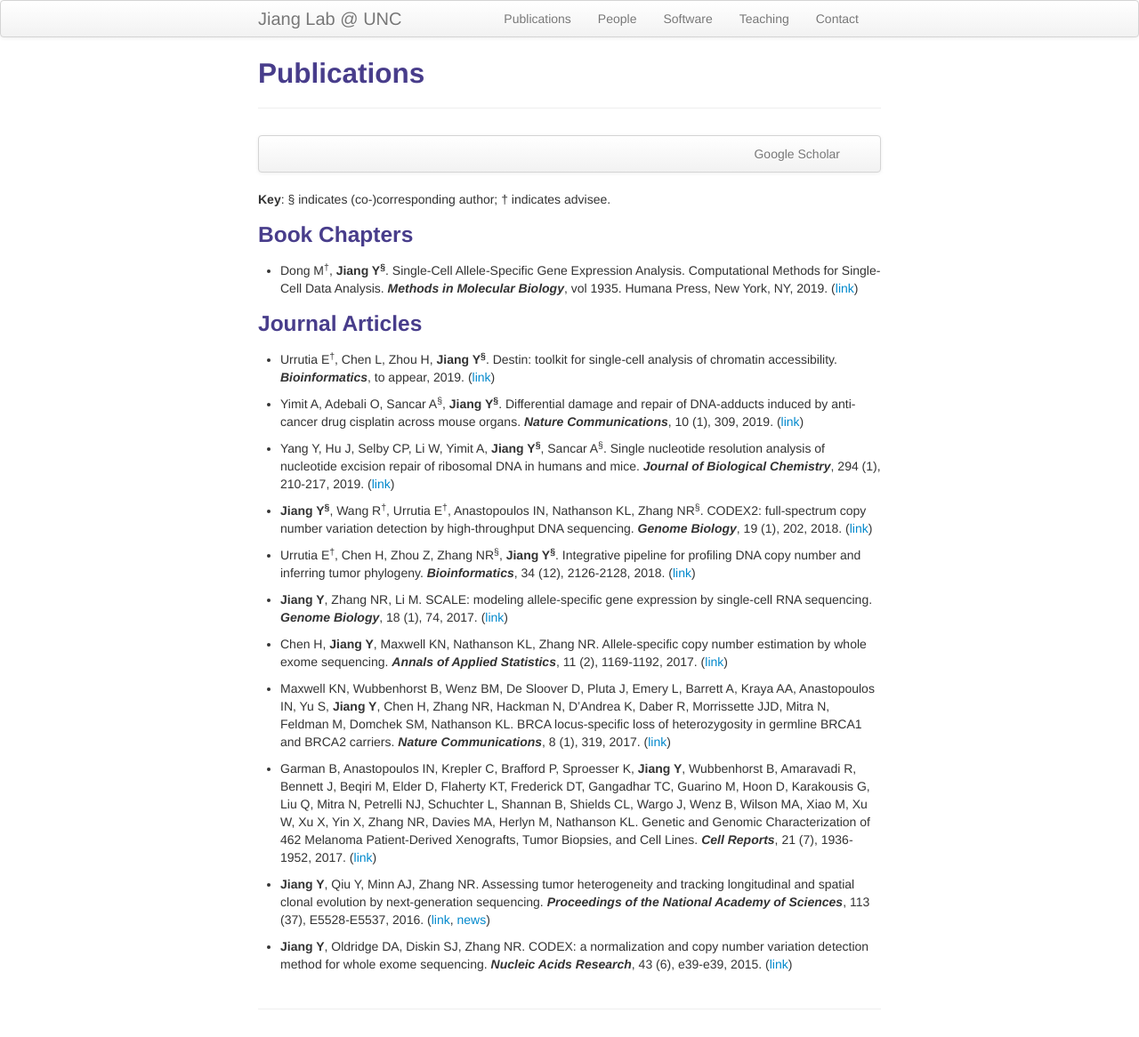
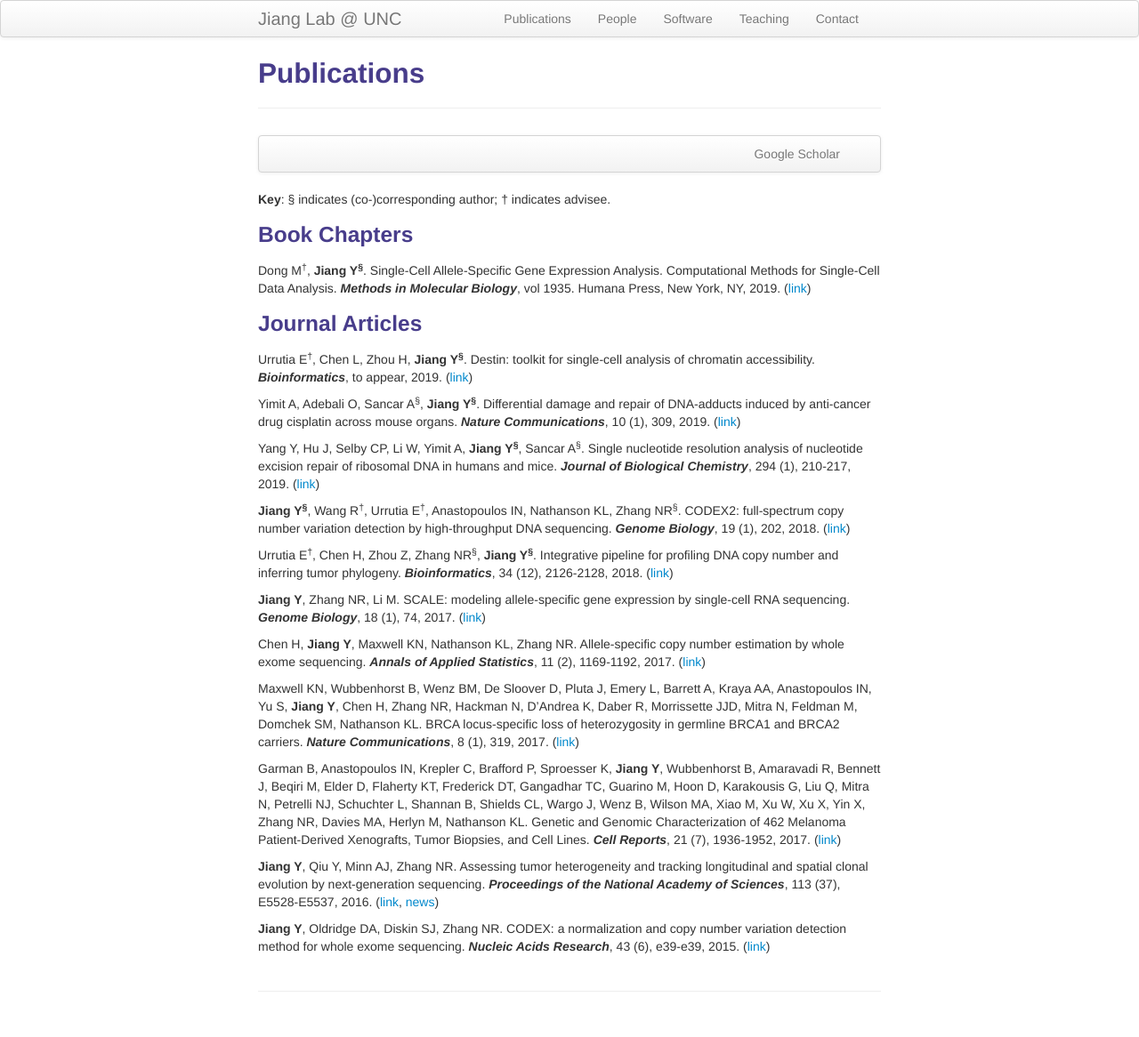
Before and after one commit to yuchaojiang/yuchaojiang.github.io, a Jekyll site: the page built from pages/pubs.md, in a window 1280 px wide. Shown: the whole page at 89% size. Built offline with Jekyll 4.4.1, drawn with Linux system fonts in a browser that asks for light colours.

Commit message:
Update pubs.md

```diff
--- a/pages/pubs.md
+++ b/pages/pubs.md
@@ -16,28 +16,28 @@ description: Yuchao Jiang's publications
 
 ### Book Chapters
 
-* Dong M<sup>&dagger;</sup>, **Jiang Y<sup>&sect;</sup>**. Single-Cell Allele-Specific Gene Expression Analysis. Computational Methods for Single-Cell Data Analysis. ***Methods in Molecular Biology***, vol 1935. Humana Press, New York, NY, 2019. ([link](https://link.springer.com/protocol/10.1007%2F978-1-4939-9057-3_11))
+Dong M<sup>&dagger;</sup>, **Jiang Y<sup>&sect;</sup>**. Single-Cell Allele-Specific Gene Expression Analysis. Computational Methods for Single-Cell Data Analysis. ***Methods in Molecular Biology***, vol 1935. Humana Press, New York, NY, 2019. ([link](https://link.springer.com/protocol/10.1007%2F978-1-4939-9057-3_11))
 
 ### Journal Articles
 
-* Urrutia E<sup>&dagger;</sup>, Chen L, Zhou H, **Jiang Y<sup>&sect;</sup>**. Destin: toolkit for single-cell analysis of chromatin accessibility. ***Bioinformatics***, to appear, 2019. ([link](http://biorxiv.org/cgi/content/short/461905v2))
+Urrutia E<sup>&dagger;</sup>, Chen L, Zhou H, **Jiang Y<sup>&sect;</sup>**. Destin: toolkit for single-cell analysis of chromatin accessibility. ***Bioinformatics***, to appear, 2019. ([link](http://biorxiv.org/cgi/content/short/461905v2))
 
-* Yimit A, Adebali O, Sancar A<sup>&sect;</sup>, **Jiang Y<sup>&sect;</sup>**. Differential damage and repair of DNA-adducts induced by anti-cancer drug cisplatin across mouse organs. ***Nature Communications***, 10 (1), 309, 2019. ([link](https://www.nature.com/articles/s41467-019-08290-2))
+Yimit A, Adebali O, Sancar A<sup>&sect;</sup>, **Jiang Y<sup>&sect;</sup>**. Differential damage and repair of DNA-adducts induced by anti-cancer drug cisplatin across mouse organs. ***Nature Communications***, 10 (1), 309, 2019. ([link](https://www.nature.com/articles/s41467-019-08290-2))
 
-* Yang Y, Hu J, Selby CP, Li W, Yimit A, **Jiang Y<sup>&sect;</sup>**, Sancar A<sup>&sect;</sup>. Single nucleotide resolution analysis of nucleotide excision repair of ribosomal DNA in humans and mice. ***Journal of Biological Chemistry***, 294 (1), 210-217, 2019. ([link](http://www.jbc.org/content/294/1/210.short))
+Yang Y, Hu J, Selby CP, Li W, Yimit A, **Jiang Y<sup>&sect;</sup>**, Sancar A<sup>&sect;</sup>. Single nucleotide resolution analysis of nucleotide excision repair of ribosomal DNA in humans and mice. ***Journal of Biological Chemistry***, 294 (1), 210-217, 2019. ([link](http://www.jbc.org/content/294/1/210.short))
 
-* **Jiang Y<sup>&sect;</sup>**, Wang R<sup>&dagger;</sup>, Urrutia E<sup>&dagger;</sup>, Anastopoulos IN, Nathanson KL, Zhang NR<sup>&sect;</sup>. CODEX2: full-spectrum copy number variation detection by high-throughput DNA sequencing. ***Genome Biology***, 19 (1), 202, 2018. ([link](https://genomebiology.biomedcentral.com/articles/10.1186/s13059-018-1578-y))
+**Jiang Y<sup>&sect;</sup>**, Wang R<sup>&dagger;</sup>, Urrutia E<sup>&dagger;</sup>, Anastopoulos IN, Nathanson KL, Zhang NR<sup>&sect;</sup>. CODEX2: full-spectrum copy number variation detection by high-throughput DNA sequencing. ***Genome Biology***, 19 (1), 202, 2018. ([link](https://genomebiology.biomedcentral.com/articles/10.1186/s13059-018-1578-y))
 
-* Urrutia E<sup>&dagger;</sup>, Chen H, Zhou Z, Zhang NR<sup>&sect;</sup>, **Jiang Y<sup>&sect;</sup>**. Integrative pipeline for profiling DNA copy number and inferring tumor phylogeny. ***Bioinformatics***, 34 (12), 2126-2128, 2018. ([link](https://doi.org/10.1093/bioinformatics/bty057))
+Urrutia E<sup>&dagger;</sup>, Chen H, Zhou Z, Zhang NR<sup>&sect;</sup>, **Jiang Y<sup>&sect;</sup>**. Integrative pipeline for profiling DNA copy number and inferring tumor phylogeny. ***Bioinformatics***, 34 (12), 2126-2128, 2018. ([link](https://doi.org/10.1093/bioinformatics/bty057))
 
-* **Jiang Y**, Zhang NR, Li M. SCALE: modeling allele-specific gene expression by single-cell RNA sequencing. ***Genome Biology***, 18 (1), 74, 2017. ([link](https://genomebiology.biomedcentral.com/articles/10.1186/s13059-017-1200-8))
+**Jiang Y**, Zhang NR, Li M. SCALE: modeling allele-specific gene expression by single-cell RNA sequencing. ***Genome Biology***, 18 (1), 74, 2017. ([link](https://genomebiology.biomedcentral.com/articles/10.1186/s13059-017-1200-8))
 
-* Chen H, **Jiang Y**, Maxwell KN, Nathanson KL, Zhang NR. Allele-specific copy number estimation by whole exome sequencing. ***Annals of Applied Statistics***, 11 (2), 1169-1192, 2017. ([link](http://projecteuclid.org/euclid.aoas/1500537739))
+Chen H, **Jiang Y**, Maxwell KN, Nathanson KL, Zhang NR. Allele-specific copy number estimation by whole exome sequencing. ***Annals of Applied Statistics***, 11 (2), 1169-1192, 2017. ([link](http://projecteuclid.org/euclid.aoas/1500537739))
 
-* Maxwell KN, Wubbenhorst B, Wenz BM, De Sloover D, Pluta J, Emery L, Barrett A, Kraya AA, Anastopoulos IN, Yu S, **Jiang Y**, Chen H, Zhang NR, Hackman N, D'Andrea K, Daber R, Morrissette JJD, Mitra N, Feldman M, Domchek SM, Nathanson KL. BRCA locus-specific loss of heterozygosity in germline BRCA1 and BRCA2 carriers. ***Nature Communications***, 8 (1), 319, 2017. ([link](https://www.nature.com/articles/s41467-017-00388-9))
+Maxwell KN, Wubbenhorst B, Wenz BM, De Sloover D, Pluta J, Emery L, Barrett A, Kraya AA, Anastopoulos IN, Yu S, **Jiang Y**, Chen H, Zhang NR, Hackman N, D'Andrea K, Daber R, Morrissette JJD, Mitra N, Feldman M, Domchek SM, Nathanson KL. BRCA locus-specific loss of heterozygosity in germline BRCA1 and BRCA2 carriers. ***Nature Communications***, 8 (1), 319, 2017. ([link](https://www.nature.com/articles/s41467-017-00388-9))
 
-* Garman B, Anastopoulos IN, Krepler C, Brafford P, Sproesser K, **Jiang Y**, Wubbenhorst B, Amaravadi R, Bennett J, Beqiri M, Elder D, Flaherty KT, Frederick DT, Gangadhar TC, Guarino M, Hoon D, Karakousis G, Liu Q, Mitra N, Petrelli NJ, Schuchter L, Shannan B, Shields CL, Wargo J, Wenz B, Wilson MA, Xiao M, Xu W, Xu X, Yin X, Zhang NR, Davies MA, Herlyn M, Nathanson KL. Genetic and Genomic Characterization of 462 Melanoma Patient-Derived Xenografts, Tumor Biopsies, and Cell Lines. ***Cell Reports***, 21 (7), 1936-1952, 2017. ([link](http://www.cell.com/cell-reports/fulltext/S2211-1247(17)31499-7))
+Garman B, Anastopoulos IN, Krepler C, Brafford P, Sproesser K, **Jiang Y**, Wubbenhorst B, Amaravadi R, Bennett J, Beqiri M, Elder D, Flaherty KT, Frederick DT, Gangadhar TC, Guarino M, Hoon D, Karakousis G, Liu Q, Mitra N, Petrelli NJ, Schuchter L, Shannan B, Shields CL, Wargo J, Wenz B, Wilson MA, Xiao M, Xu W, Xu X, Yin X, Zhang NR, Davies MA, Herlyn M, Nathanson KL. Genetic and Genomic Characterization of 462 Melanoma Patient-Derived Xenografts, Tumor Biopsies, and Cell Lines. ***Cell Reports***, 21 (7), 1936-1952, 2017. ([link](http://www.cell.com/cell-reports/fulltext/S2211-1247(17)31499-7))
 
-* **Jiang Y**, Qiu Y, Minn AJ, Zhang NR. Assessing tumor heterogeneity and tracking longitudinal and spatial clonal evolution by next-generation sequencing. ***Proceedings of the National Academy of Sciences***, 113 (37), E5528-E5537, 2016. ([link](http://www.pnas.org/content/113/37/E5528), [news](http://www.uphs.upenn.edu/news/News_Releases/2016/09/jiang/))
+**Jiang Y**, Qiu Y, Minn AJ, Zhang NR. Assessing tumor heterogeneity and tracking longitudinal and spatial clonal evolution by next-generation sequencing. ***Proceedings of the National Academy of Sciences***, 113 (37), E5528-E5537, 2016. ([link](http://www.pnas.org/content/113/37/E5528), [news](http://www.uphs.upenn.edu/news/News_Releases/2016/09/jiang/))
 
-* **Jiang Y**, Oldridge DA, Diskin SJ, Zhang NR. CODEX: a normalization and copy number variation detection method for whole exome sequencing. ***Nucleic Acids Research***, 43 (6), e39-e39, 2015. ([link](https://academic.oup.com/nar/article-lookup/doi/10.1093/nar/gku1363))
+**Jiang Y**, Oldridge DA, Diskin SJ, Zhang NR. CODEX: a normalization and copy number variation detection method for whole exome sequencing. ***Nucleic Acids Research***, 43 (6), e39-e39, 2015. ([link](https://academic.oup.com/nar/article-lookup/doi/10.1093/nar/gku1363))
```
